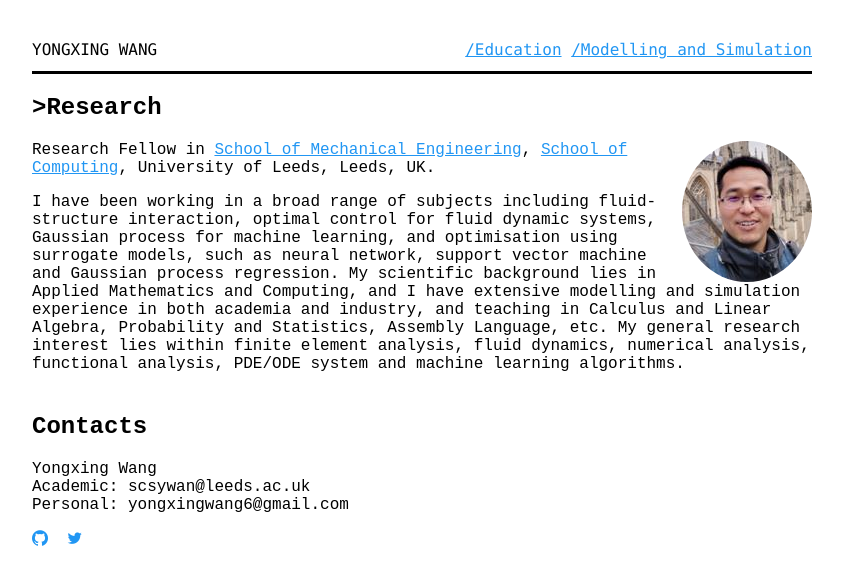
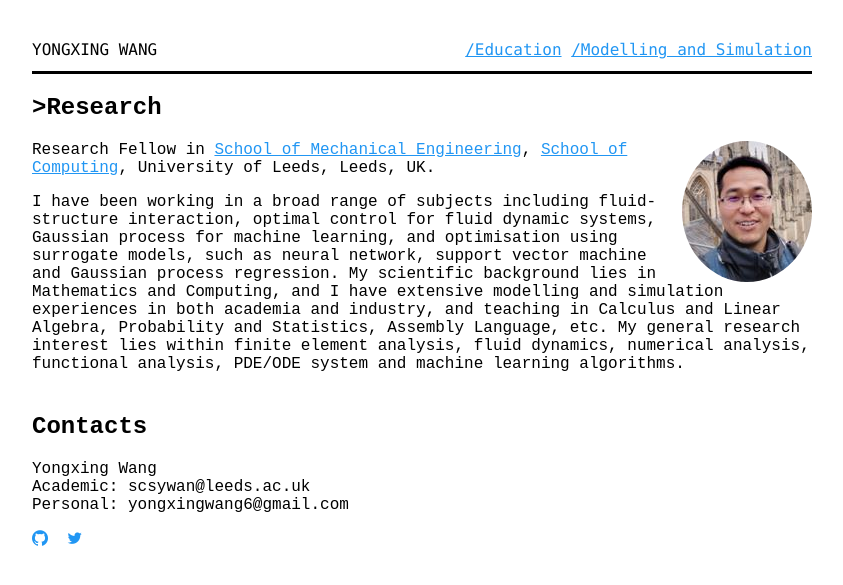
Before and after one commit to yongxingwang/yongxingwang.github.io, a Jekyll site: the page built from index.html, in a window 1280 px wide. Shown: the top 585 px of the page, without its empty margins (218-1061 px from the left). Built offline with Jekyll 4.4.1, drawn with Linux system fonts in a browser that asks for light colours; some web fonts are replaced.

Commit message:
Update index.html

```diff
--- a/index.html
+++ b/index.html
@@ -7,7 +7,7 @@
    <h1>>Research</h1>
    <img class="me" src="/assets/images/photo2.jpg" alt="Yongxing profile pic">
    <p>Research Fellow in <a href="https://eps.leeds.ac.uk/mechanical-engineering">School of Mechanical Engineering</a>, <a href="https://engineering.leeds.ac.uk/info/20132/school_of_computing">School of Computing</a>, University of Leeds, Leeds, UK</a>.</p>
-   <p>I have been working in a broad range of subjects including fluid-structure interaction, optimal control for fluid dynamic systems, Gaussian process for machine learning, and optimisation using surrogate models, such as neural network, support vector machine and Gaussian process regression.  My scientific background lies in Applied Mathematics and Computing, and I have extensive modelling and simulation experience in both academia and industry, and teaching in Calculus and Linear Algebra, Probability and Statistics, Assembly Language, etc. My general research interest lies within finite element analysis, fluid dynamics, numerical analysis, functional analysis, PDE/ODE system and machine learning algorithms. </p>
+   <p>I have been working in a broad range of subjects including fluid-structure interaction, optimal control for fluid dynamic systems, Gaussian process for machine learning, and optimisation using surrogate models, such as neural network, support vector machine and Gaussian process regression.  My scientific background lies in Mathematics and Computing, and I have extensive modelling and simulation experiences in both academia and industry, and teaching in Calculus and Linear Algebra, Probability and Statistics, Assembly Language, etc. My general research interest lies within finite element analysis, fluid dynamics, numerical analysis, functional analysis, PDE/ODE system and machine learning algorithms. </p>
 </section>
 
 <section id="contacts">
```
